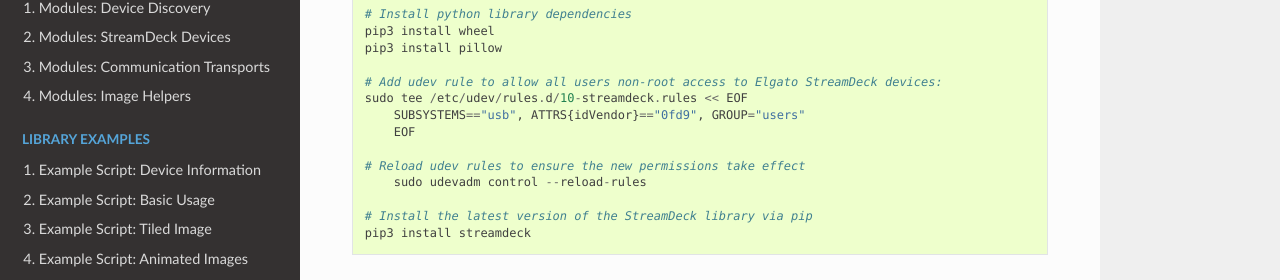
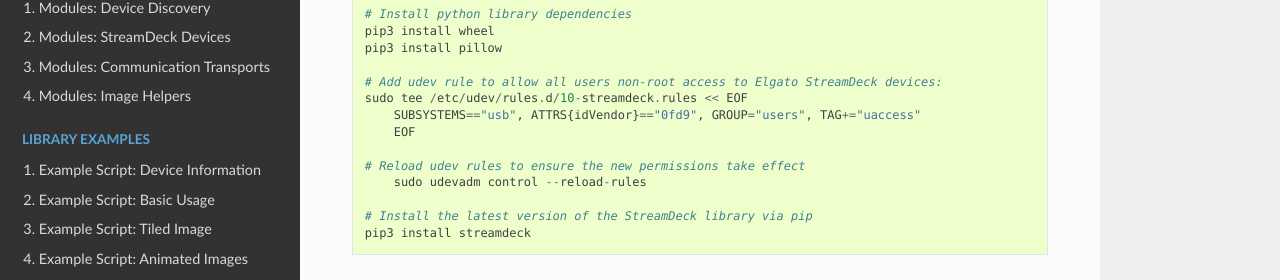
Before and after one commit to abcminiuser/python-elgato-streamdeck, a Sphinx documentation site: the page built from doc/source/pages/backend_libusb_hidapi.rst, in a window 1280 px wide and 900 px high, scrolled down 758 px. Shown: the part 360-640 px from the top of the window. Built offline with Sphinx 7.4.7 and the Read the Docs theme 2.0.0, drawn with Linux system fonts in a browser that asks for light colours.

Commit message:
Documentation: Add uaccess tag to the udev rules to fix permission errors on non-Debian distros.

```diff
--- a/doc/source/pages/backend_libusb_hidapi.rst
+++ b/doc/source/pages/backend_libusb_hidapi.rst
@@ -62,7 +62,7 @@
 
     # Add udev rule to allow all users non-root access to Elgato StreamDeck devices:
     sudo tee /etc/udev/rules.d/10-streamdeck.rules << EOF
-    	SUBSYSTEMS=="usb", ATTRS{idVendor}=="0fd9", GROUP="users"
+    	SUBSYSTEMS=="usb", ATTRS{idVendor}=="0fd9", GROUP="users", TAG+="uaccess"
     	EOF
 
     # Reload udev rules to ensure the new permissions take effect
```
Also changed, not shown: README.md (+2 -1 lines).
